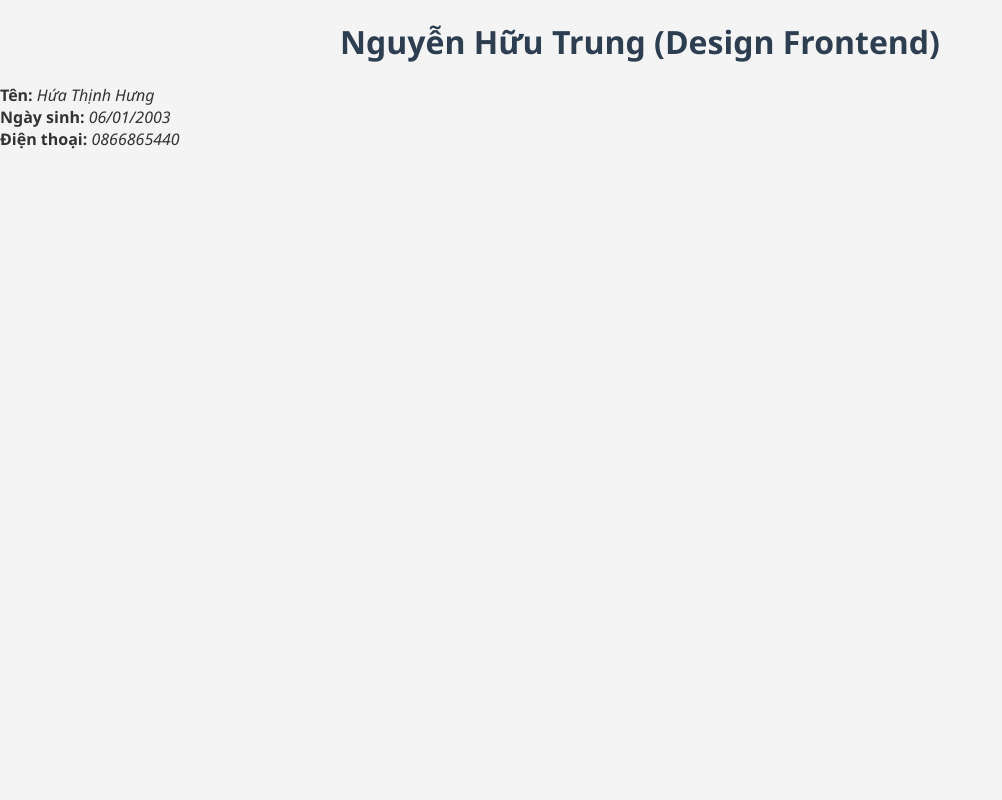
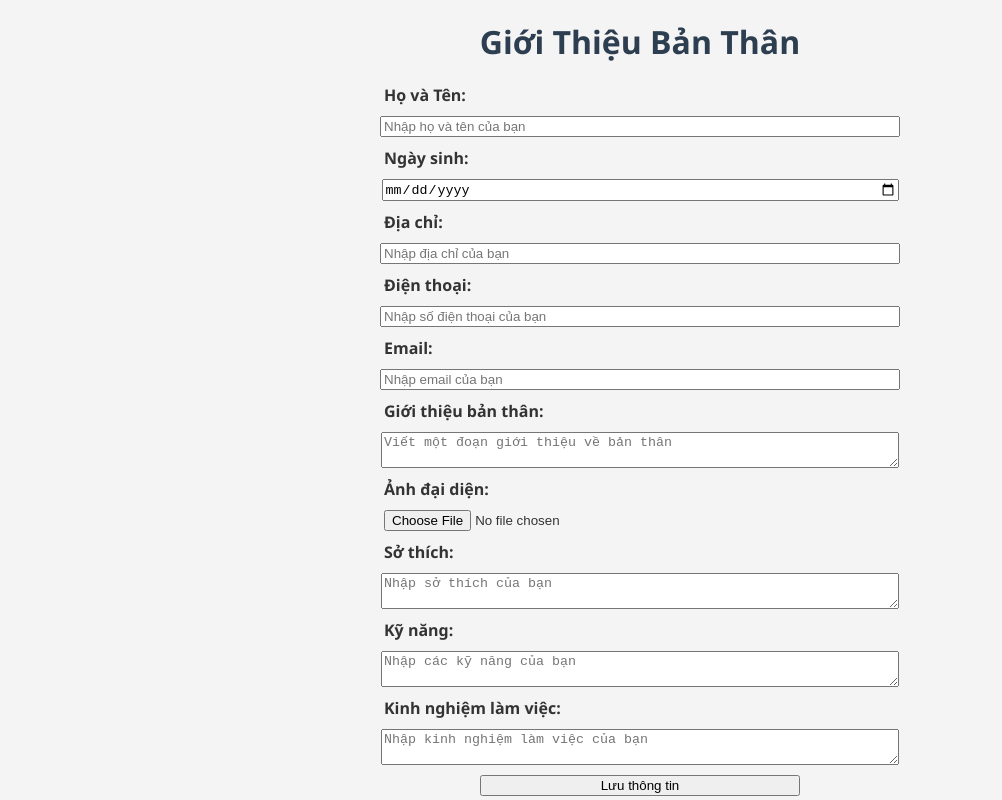
Before and after one commit to HuaThinhHung/huahung.github.io, a plain HTML site: page index.html in a window 1280 px wide. Shown: the whole page, without its empty margins (0-1002 px from the left). Drawn offline with Linux system fonts and the light colour scheme.

Commit message:
update image

```diff
--- a/index.html
+++ b/index.html
@@ -1,25 +1,92 @@
 <!DOCTYPE html>
-<html lang="en">
+<html lang="vi">
 <head>
     <meta charset="UTF-8">
     <meta name="viewport" content="width=device-width, initial-scale=1.0">
-    <title>CV cá nhân của Nguyễn Hữu Trung</title>
+    <title>Giới Thiệu Bản Thân</title>
     <link rel="stylesheet" href="style.css">
+    <style>
+        .cv-container {
+            width: 50%;
+            margin: 0 auto;
+            text-align: center;
+        }
+        form {
+            display: flex;
+            flex-direction: column;
+            align-items: center;
+        }
+        label, input, textarea {
+            width: 80%;
+            margin-bottom: 10px;
+            text-align: left;
+        }
+        button {
+            width: 50%;
+        }
+        #preview {
+            margin-top: 10px;
+            max-width: 150px;
+            max-height: 150px;
+            display: none;
+            border-radius: 10px;
+        }
+    </style>
 </head>
 <body>
-    <h1>Nguyễn Hữu Trung (Design Frontend)</h1>
+    <div class="cv-container">
+        <h1>Giới Thiệu Bản Thân</h1>
 
-    <div class="Họ và Tên">
-        <b>Tên:</b> <i>Hứa Thịnh Hưng</i>
+        <form>
+            <label for="name"><b>Họ và Tên:</b></label>
+            <input type="text" id="name" name="name" placeholder="Nhập họ và tên của bạn">
+
+            <label for="dob"><b>Ngày sinh:</b></label>
+            <input type="date" id="dob" name="dob">
+
+            <label for="address"><b>Địa chỉ:</b></label>
+            <input type="text" id="address" name="address" placeholder="Nhập địa chỉ của bạn">
+
+            <label for="phone"><b>Điện thoại:</b></label>
+            <input type="tel" id="phone" name="phone" placeholder="Nhập số điện thoại của bạn">
+
+            <label for="email"><b>Email:</b></label>
+            <input type="email" id="email" name="email" placeholder="Nhập email của bạn">
+
+            <label for="bio"><b>Giới thiệu bản thân:</b></label>
+            <textarea id="bio" name="bio" placeholder="Viết một đoạn giới thiệu về bản thân"></textarea>
+
+            <!-- Phần thêm ảnh -->
+            <label for="profile-pic"><b>Ảnh đại diện:</b></label>
+            <input type="file" id="profile-pic" accept="image/*">
+            <img id="preview" src="#" alt="Ảnh đại diện">
+
+            <label for="hobbies"><b>Sở thích:</b></label>
+            <textarea id="hobbies" name="hobbies" placeholder="Nhập sở thích của bạn"></textarea>
+
+            <label for="skills"><b>Kỹ năng:</b></label>
+            <textarea id="skills" name="skills" placeholder="Nhập các kỹ năng của bạn"></textarea>
+
+            <label for="experience"><b>Kinh nghiệm làm việc:</b></label>
+            <textarea id="experience" name="experience" placeholder="Nhập kinh nghiệm làm việc của bạn"></textarea>
+
+            <button type="submit">Lưu thông tin</button>
+        </form>
     </div>
 
-    <div class="Năm Sinh">
-        <b>Ngày sinh:</b> <i>06/01/2003</i>
-    </div>
-
-    <div class="Liên Lạc">
-        <b>Điện thoại:</b> <i>0866865440</i>
-    </div>
-
+    <script>
+        document.getElementById('profile-pic').addEventListener('change', function(event) {
+            const file = event.target.files[0];
+            if (file) {
+                const reader = new FileReader();
+                reader.onload = function(e) {
+                    const preview = document.getElementById('preview');
+                    preview.src = e.target.result;
+                    preview.style.display = 'block';
+                }
+                reader.readAsDataURL(file);
+            }
+        });
+    </script>
 </body>
 </html>
```
